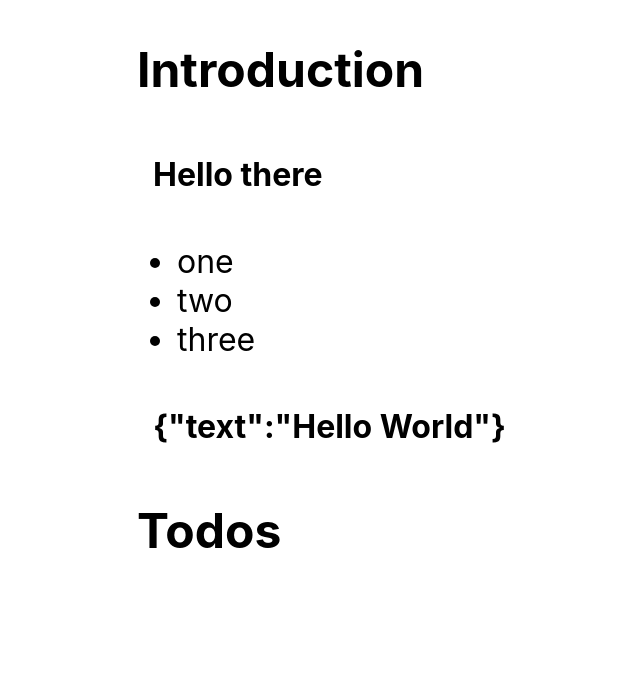
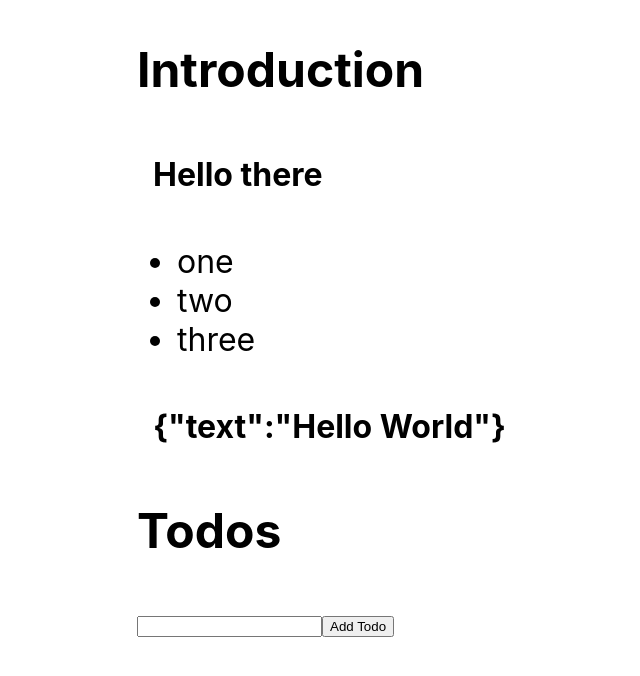
Before and after one commit to ChandrakantPal/TypeScript-basics, a React (Vite) app in the folder episode-20/: page / in a window 1280 px wide. Shown: the top 676 px of the page, without its empty margins (103-743 px from the left). Built offline with nearby package versions, Linux system fonts and the light colour scheme.

Commit message:
add todo

```diff
--- a/episode-20/src/App.tsx
+++ b/episode-20/src/App.tsx
@@ -70,6 +70,19 @@ function App() {
     []
   )
 
+  // Experimental storing the value in ref to avoid state change
+  const newTodoRef = React.useRef<HTMLInputElement>(null)
+
+  const onAddTodo = React.useCallback(() => {
+    if (newTodoRef.current) {
+      dispatch({
+        type: 'ADD',
+        text: newTodoRef.current.value,
+      })
+      newTodoRef.current.value = ''
+    }
+  }, [])
+
   return (
     <div>
       <Heading title="Introduction" />
@@ -93,6 +106,10 @@ function App() {
           </button>
         </div>
       ))}
+      <div>
+        <input type="text" ref={newTodoRef} />
+        <button onClick={onAddTodo}>Add Todo</button>
+      </div>
     </div>
   )
 }
```
